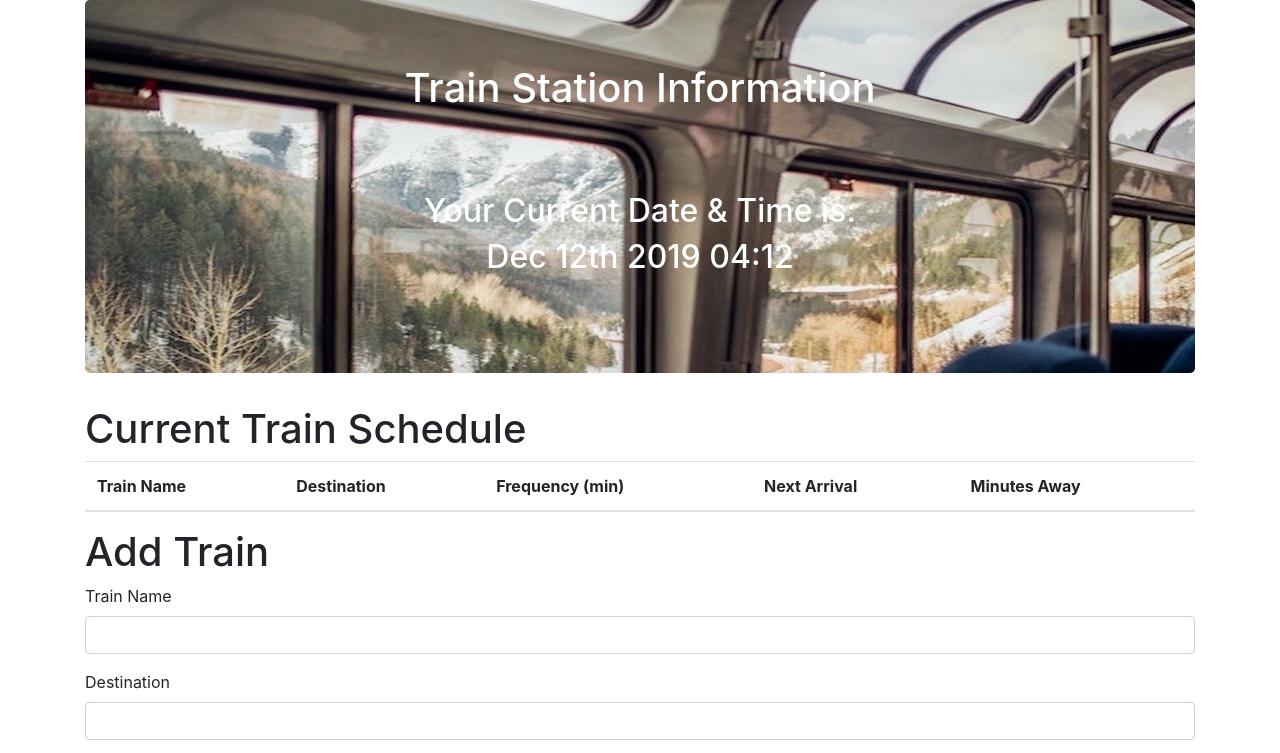
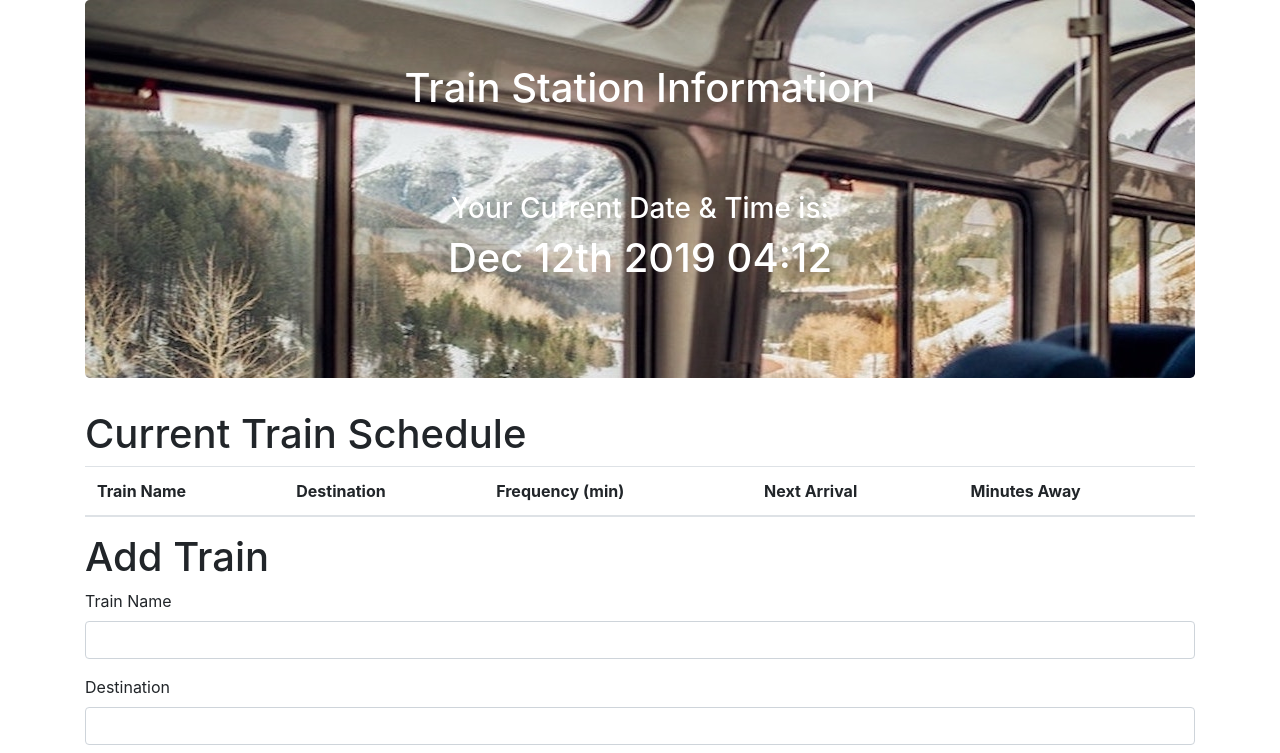
Before and after one commit to dragon-stark/Train-Time.io, a plain HTML site: page index.html in a window 1280 px wide. Shown: the top 753 px of the page. Drawn offline with nearby package versions, Linux system fonts and the light colour scheme; no server answers.

Commit message:
font size changes

```diff
--- a/index.html
+++ b/index.html
@@ -25,8 +25,8 @@
 			<!--jumbotron-->
 			<div class="jumbotron text-center" id="jumbo">
 								<h1>Train Station Information</h1><br> <br><br>
-				<h2>Your Current Date & Time is:</h2>
-				<h2 id="current-time"></h2>
+				<h3>Your Current Date & Time is:</h3>
+				<h1 id="current-time"></h1>
 			<br></div>
 			<div class="panel panel-info" id="schedule-panel">
 				<div class="panel-heading">
```
